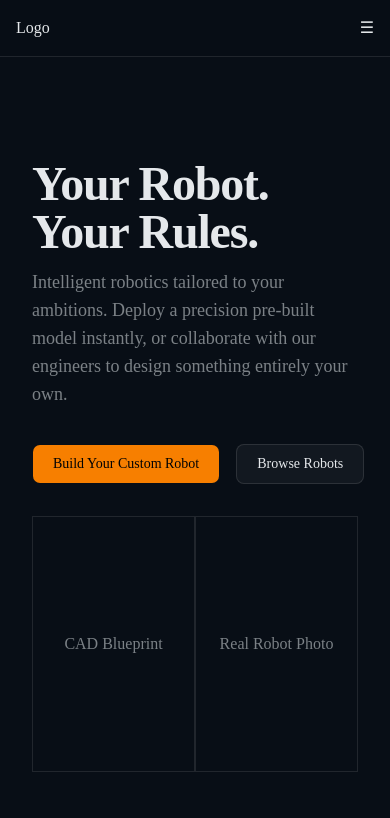
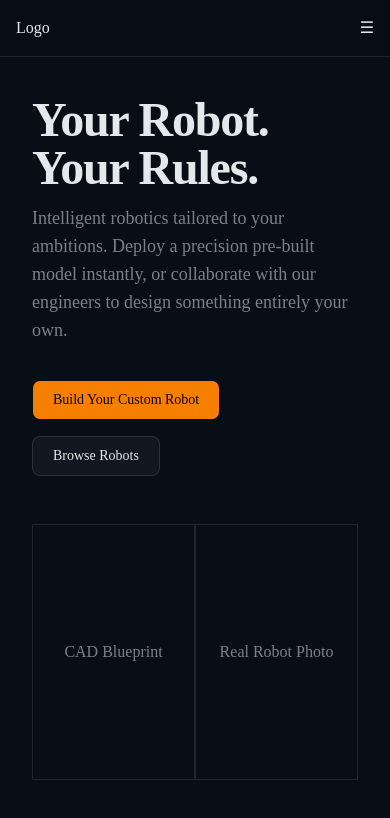
Before and after one commit to Shanxu-techie/robot-marketplace, a Next.js app: page / in a window 390 px wide. Shown: the top 818 px of the page. Built offline with nearby package versions, Linux system fonts and the light colour scheme.

Commit message:
fix: hero CTA buttons stack on mobile & padding and gap

```diff
--- a/src/components/hero.tsx
+++ b/src/components/hero.tsx
@@ -3,7 +3,7 @@ import { Button } from './ui/button'
 
 export default function Hero() {
   return (
-    <div className="flex flex-col md:flex-row gap-8 px-8 py-24">
+    <div className="flex flex-col md:flex-row gap-12 md:gap-8 px-8 py-8 md:py-12 lg:py-24">
       <div className="flex flex-1 flex-col gap-3 justify-center">
         <h1 className="text-5xl font-bold tracking-tight">
           Your Robot. Your Rules.
@@ -13,7 +13,7 @@ export default function Hero() {
           pre-built model instantly, or collaborate with our engineers to design
           something entirely your own.
         </p>
-        <div className="flex gap-4 mt-6">
+        <div className="flex flex-col md:flex-row gap-4 mt-6">
           <Link href="/customize">
             <Button className="bg-accent text-accent-foreground hover:bg-accent/90">
               Build Your Custom Robot
```
